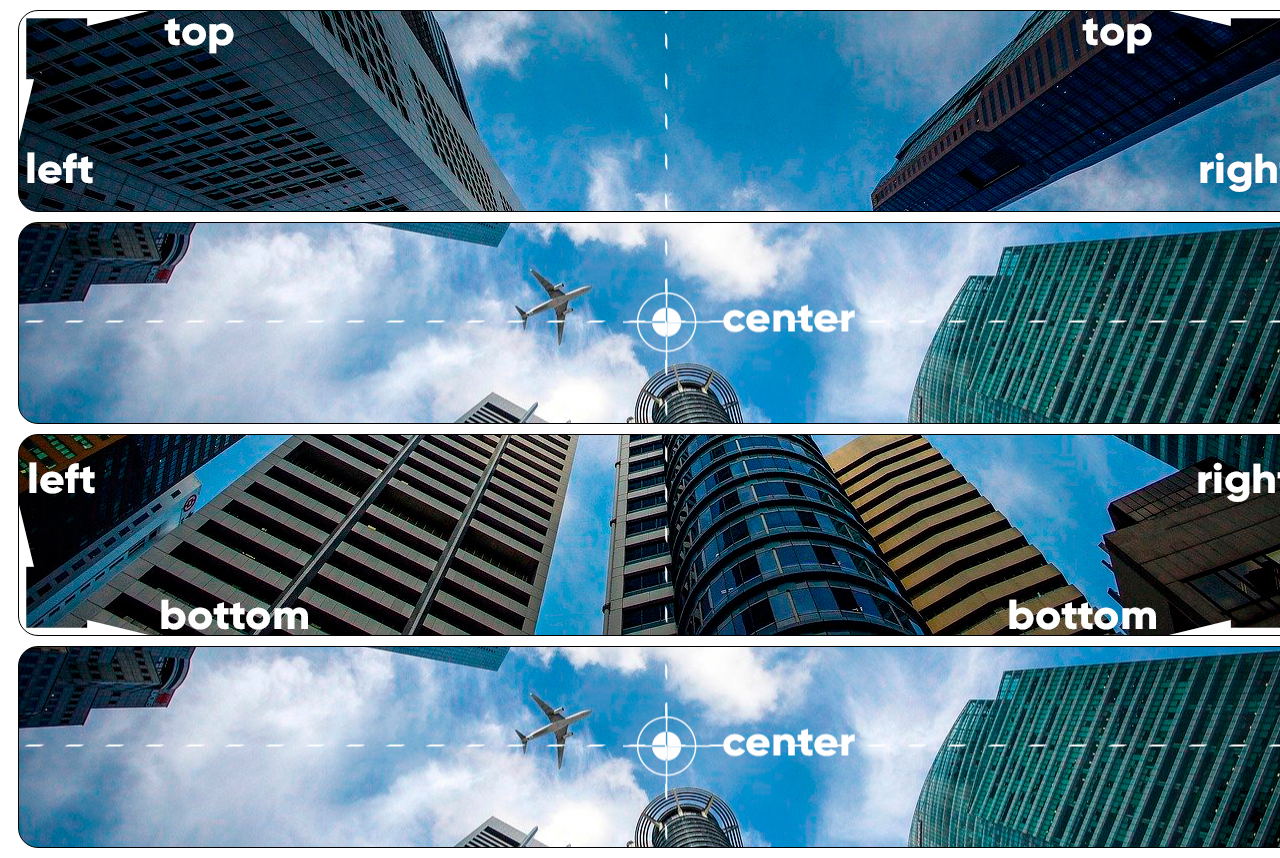
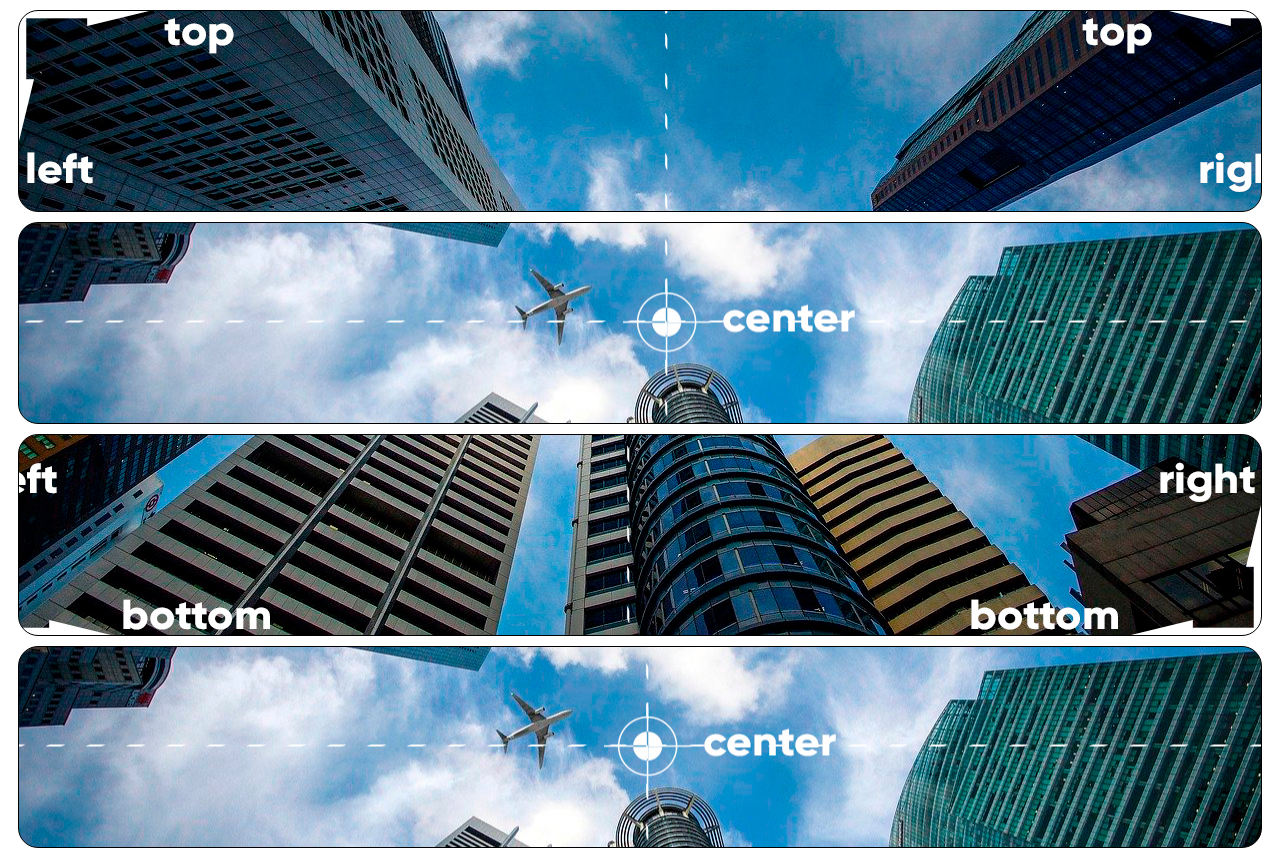
Before and after one commit to RafaelFernandes08/HTML-CSS, a plain HTML site: page Exercicios/ex022/fundo03.html in a window 1280 px wide. Drawn offline with Linux system fonts and the light colour scheme.

Commit message:
correção

```diff
--- a/Exercicios/ex022/fundo03.html
+++ b/Exercicios/ex022/fundo03.html
@@ -8,7 +8,6 @@
         div.bloco{
             background-image: url(imagens/wallpaper003.jpg);
             height: 200px;
-            width: 1280px;
             border: 1px solid black;
             border-radius: 20px;
             margin: 10px;
```
